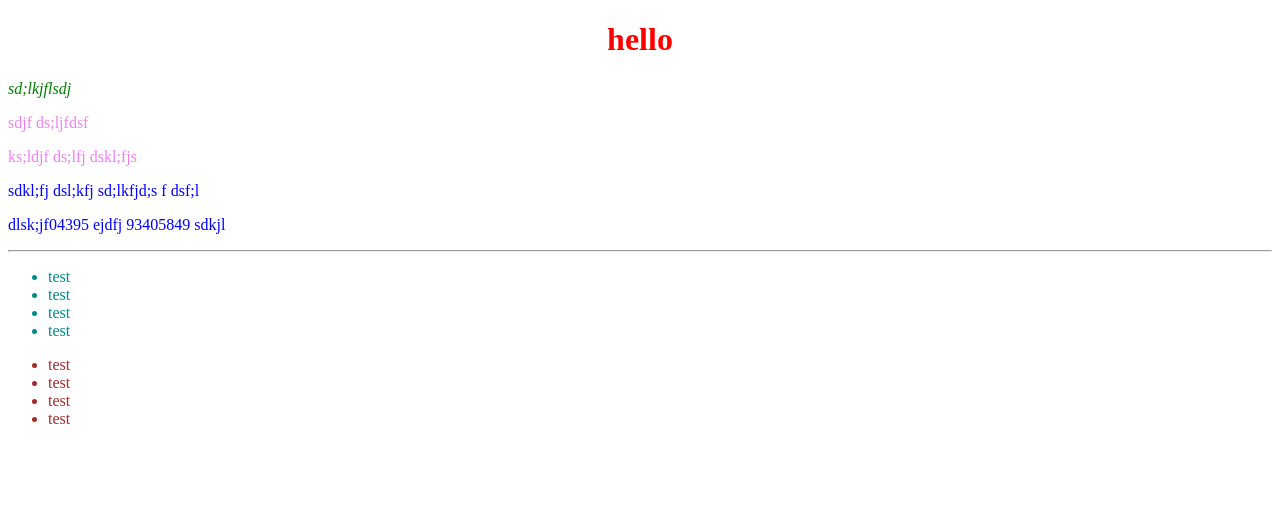
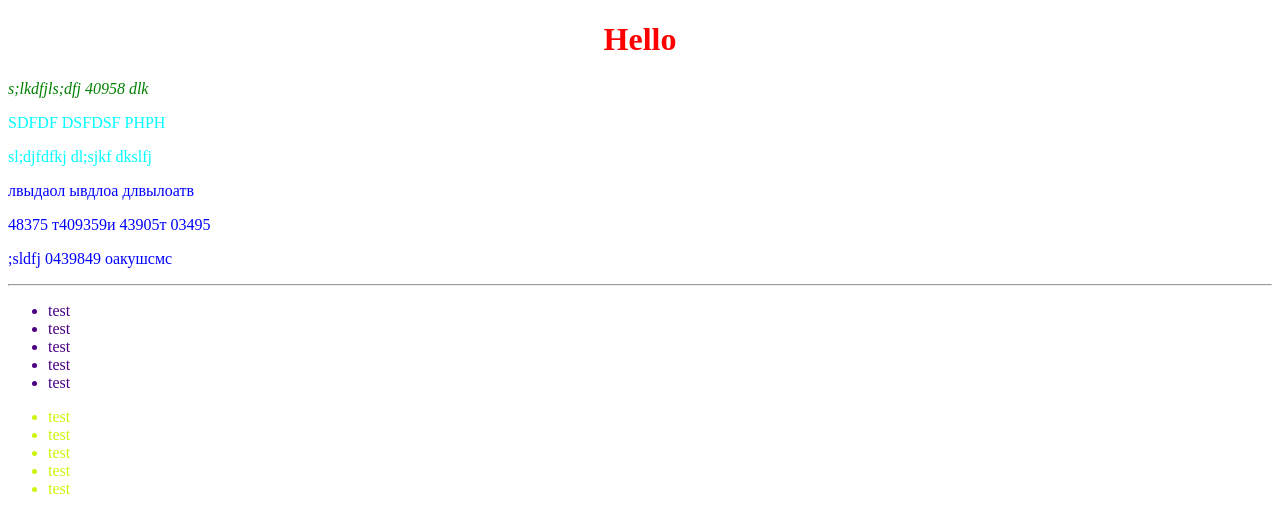
Before and after one commit to SergMaks/Sergey_Maksimov, a plain HTML site: page lessons/lesson1/css/css_urok1.html in a window 1280 px wide. Drawn offline with Linux system fonts and the light colour scheme.

Commit message:
finished

```diff
--- a/lessons/lesson1/css/css_urok1.html
+++ b/lessons/lesson1/css/css_urok1.html
@@ -3,13 +3,13 @@
 <head>
     <meta charset="UTF-8">
     <title>Document</title>
+
     <!-- <link rel="stylesheet" href="style.css" media="screen">
     <link rel="stylesheet" href="print.css" media="print"> -->
 
     <!-- <style media="screen">
         @import "style.css";
     </style>
-
     <style media="print">
         @import "print.css";
     </style> -->
@@ -22,16 +22,27 @@
 </head>
 <body>
 
-    <h1 title="hello">hello</h1>
+    <!--
+        p - 1
+        .class - 10
+        id - 100
+        inline - 1000
 
-    <p class="vip super_vip" id="test">sd;lkjflsdj</p>
-    <p class="vip">sdjf ds;ljfdsf</p>
-    <p class="vip">ks;ldjf ds;lfj dskl;fjs</p>
-    <p>sdkl;fj dsl;kfj sd;lkfjd;s f dsf;l</p>
-    <p>dlsk;jf04395 ejdfj 93405849 sdkjl</p>
+    -->
+
+    <h1 title="hello">Hello</h1>
+
+    <p class="vip super__vip" id="test">s;lkdfjls;dfj 40958 dlk</p>
+    <p class="vip">SDFDF DSFDSF PHPH</p>
+    <p class="vip">sl;djfdfkj dl;sjkf dkslfj</p>
+    <p>лвыдаол ывдлоа длвылоатв</p>
+    <p>48375 т409359и 43905т 03495</p>
+    <p>;sldfj 0439849 оакушсмс</p>
+
     <hr>
 
     <ul class="a">
+        <li>test</li>
         <li>test</li>
         <li>test</li>
         <li>test</li>
@@ -43,6 +54,7 @@
         <li>test</li>
         <li>test</li>
         <li>test</li>
+        <li>test</li>
     </ul>
 
 </body>
--- a/lessons/lesson1/css/style.css
+++ b/lessons/lesson1/css/style.css
@@ -4,22 +4,25 @@ h1{
 }
 #test{
     font-style: italic;
+    color: green;
 }
 p{
-  color:blue;
+    color:blue;
 }
+
 .vip{
-    color: violet;
+    color: cyan;
 }
-.super_vip{
-    color: green
+.super__vip{
+    color: lawngreen;
 }
 ul.a li{
-    color: darkcyan;
+    color: indigo;
 }
 ul.b li{
-    color:brown;
+    color: rgb(208, 243, 11);
 }
+
 div#aaa.bbb.ccc ul#qqq.www.eee li.hhh.yyy span#yyy.uuu em.ooo{
 
 }
```
